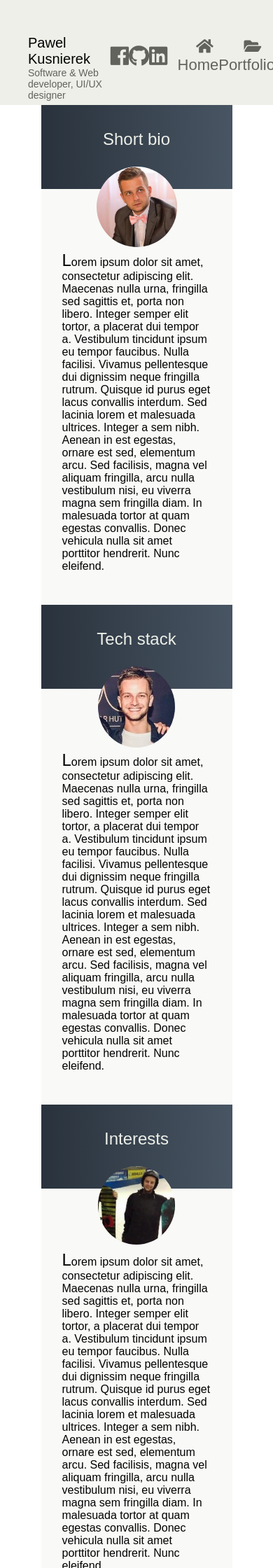
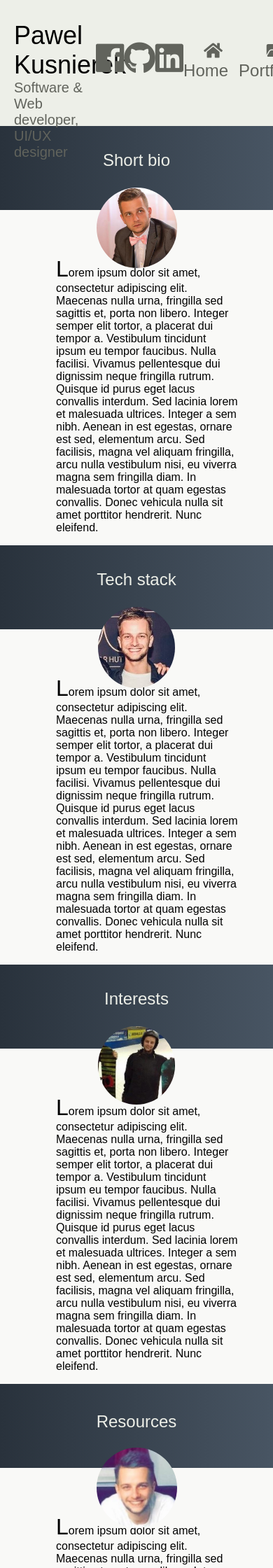
Before and after one commit to PawelKusnierek/PortfolioSite, a PHP site: page / in a window 390 px wide. Shown: the top 2240 px of the page at 70% size. Run offline with PHP 8.4, Linux system fonts and the light colour scheme; some libraries are stand-ins or nearby versions.

Commit message:
fixes for mobile viewing

```diff
--- a/src/index.html
+++ b/src/index.html
@@ -65,7 +65,6 @@
 
     <div class="contentWrapper">
         <section class="content">
-            <br><br><br><br>
             <p>Lorem ipsum dolor sit amet, consectetur adipiscing elit. Maecenas nulla urna, fringilla sed sagittis et,
                 porta non libero. Integer semper elit tortor, a placerat dui tempor a. Vestibulum tincidunt ipsum eu
                 tempor faucibus. Nulla facilisi. Vivamus pellentesque dui dignissim neque fringilla rutrum. Quisque id
@@ -83,7 +82,6 @@
 
     <div class="contentWrapper">
         <section class="content">
-            <br><br><br><br>
             <p>Lorem ipsum dolor sit amet, consectetur adipiscing elit. Maecenas nulla urna, fringilla sed sagittis et,
                 porta non libero. Integer semper elit tortor, a placerat dui tempor a. Vestibulum tincidunt ipsum eu
                 tempor faucibus. Nulla facilisi. Vivamus pellentesque dui dignissim neque fringilla rutrum. Quisque id
@@ -101,7 +99,6 @@
 
     <div class="contentWrapper">
         <section class="content">
-            <br><br><br><br>
             <p>Lorem ipsum dolor sit amet, consectetur adipiscing elit. Maecenas nulla urna, fringilla sed sagittis et,
                 porta non libero. Integer semper elit tortor, a placerat dui tempor a. Vestibulum tincidunt ipsum eu
                 tempor faucibus. Nulla facilisi. Vivamus pellentesque dui dignissim neque fringilla rutrum. Quisque id
@@ -119,7 +116,6 @@
 
     <div class="contentWrapper">
         <section class="content">
-            <br><br><br><br>
             <p>Lorem ipsum dolor sit amet, consectetur adipiscing elit. Maecenas nulla urna, fringilla sed sagittis et,
                 porta non libero. Integer semper elit tortor, a placerat dui tempor a. Vestibulum tincidunt ipsum eu
                 tempor faucibus. Nulla facilisi. Vivamus pellentesque dui dignissim neque fringilla rutrum. Quisque id
--- a/src/stylesheets/main.css
+++ b/src/stylesheets/main.css
@@ -20,7 +20,7 @@ html, body {
 /* line 3, partials/_bio.sass */
 .content p {
   font-family: Nunito, sans-serif;
-  padding: 0 30px 30px 30px;
+  padding: 50px 30px 30px 30px;
   font-size: 16px;
   font-size: 1rem;
   font-weight: 300;
@@ -30,7 +30,7 @@ html, body {
   font-size: 150%;
 }
 
-/* line 11, partials/_bio.sass */
+/* line 12, partials/_bio.sass */
 .headerBio, .bioHeader h1, .techStack h1, .other h1, .resources h1 {
   margin: 35px 0 25px 0;
   font-family: Nunito, sans-serif;
@@ -46,7 +46,7 @@ html, body {
   font-weight: 300;
 }
 
-/* line 24, partials/_bio.sass */
+/* line 25, partials/_bio.sass */
 .bioHeader, .techStack, .other, .resources {
   background: #485563;
   background: -webkit-linear-gradient(to right, #29323c, #485563);
@@ -59,7 +59,7 @@ html, body {
   margin: 100px auto 0 auto;
 }
 
-/* line 37, partials/_bio.sass */
+/* line 38, partials/_bio.sass */
 .bioImage, .techStackImage, .otherImage, .resourcesImage {
   margin: 0 auto 0 auto;
   border-radius: 50%;
@@ -67,22 +67,22 @@ html, body {
   position: relative;
 }
 
-/* line 43, partials/_bio.sass */
+/* line 44, partials/_bio.sass */
 .techStack, .other, .resources {
   margin: 0 auto 0 auto;
 }
 
-/* line 49, partials/_bio.sass */
+/* line 50, partials/_bio.sass */
 .techStackImage {
   width: 110px;
 }
 
-/* line 58, partials/_bio.sass */
+/* line 59, partials/_bio.sass */
 .otherImage {
   width: 110px;
 }
 
-/* line 64, partials/_bio.sass */
+/* line 65, partials/_bio.sass */
 .resources h1 {
   margin: 40px 0 23px 0;
 }
@@ -142,46 +142,46 @@ html, body {
   font-size: 1.875rem;
 }
 
-/* line 43, partials/_header.sass */
+/* line 42, partials/_header.sass */
 i.fab {
   margin: 30px 0 0 0;
 }
-/* line 45, partials/_header.sass */
+/* line 44, partials/_header.sass */
 i.fab.right {
   float: right;
   height: 100%;
 }
-/* line 48, partials/_header.sass */
+/* line 47, partials/_header.sass */
 i.fab.left {
   height: 100%;
 }
-/* line 50, partials/_header.sass */
+/* line 49, partials/_header.sass */
 i.fab.centre {
   width: 100%;
   height: 100%;
   text-align: center;
 }
-/* line 54, partials/_header.sass */
+/* line 53, partials/_header.sass */
 i.fab.right:hover {
   color: #3B5998;
 }
-/* line 56, partials/_header.sass */
+/* line 55, partials/_header.sass */
 i.fab.left:hover {
   color: #0077B5;
 }
-/* line 58, partials/_header.sass */
+/* line 57, partials/_header.sass */
 i.fab.centre:hover {
   color: #c9510c;
 }
 
-/* line 61, partials/_header.sass */
+/* line 60, partials/_header.sass */
 .spacer {
   position: relative;
   display: flex;
   width: 19%;
 }
 
-/* line 66, partials/_header.sass */
+/* line 65, partials/_header.sass */
 .headerButtonContainer {
   position: relative;
   display: flex;
@@ -189,7 +189,7 @@ i.fab.centre:hover {
   float: right;
 }
 
-/* line 72, partials/_header.sass */
+/* line 71, partials/_header.sass */
 .headerButton {
   flex: 1;
   flex-direction: column;
@@ -201,81 +201,109 @@ i.fab.centre:hover {
   text-decoration: none;
 }
 
-/* line 82, partials/_header.sass */
+/* line 81, partials/_header.sass */
 i.fas {
   vertical-align: center;
   padding: 30px 0 0 45%;
 }
 
-/* line 86, partials/_header.sass */
+/* line 85, partials/_header.sass */
 span.headerSpan {
   display: block;
   text-align: center;
 }
 
-/* line 90, partials/_header.sass */
+/* line 89, partials/_header.sass */
 a.headerButton:hover {
   background-color: #e1e3dc;
 }
 
-@media only screen and (max-width: 1200px) {
+@media only screen and (max-width: 1150px) {
   /* line 2, partials/_media.sass */
   .topHeader {
-    height: 150px;
+    height: 180px;
   }
 
   /* line 4, partials/_media.sass */
   .bioHeader, .techStack, .other, .resources {
-    margin: 150px auto 0 auto;
-    width: 70%;
+    margin: 180px auto 0 auto;
+    width: 100%;
   }
 
   /* line 7, partials/_media.sass */
   .nameJobWrapper {
-    width: 35%;
-    padding: 50px 0 0 40px;
+    width: 30%;
+    padding: 30px 0 0 20px;
   }
 
   /* line 10, partials/_media.sass */
-  .contactLinks {
-    width: 25%;
+  .headerName {
+    font-size: 36px;
+    font-size: 2.25rem;
   }
 
   /* line 12, partials/_media.sass */
-  .spacer {
-    width: 4%;
+  .headerJob {
+    font-size: 20px;
+    font-size: 1.25rem;
   }
 
   /* line 14, partials/_media.sass */
-  .contentWrapper {
-    width: 70%;
-    margin: 0 15% 0 15%;
-  }
-
-  /* line 17, partials/_media.sass */
-  .contactLinks, .headerButtonContainer {
-    margin: 35px 0 0 0;
-  }
-
-  /* line 19, partials/_media.sass */
-  .headerButton {
-    font-size: 22px;
-    font-size: 1.375rem;
-  }
-
-  /* line 21, partials/_media.sass */
-  .headerButtonContainer {
+  .contactLinks {
     width: 35%;
   }
 
+  /* line 16, partials/_media.sass */
+  .socialIcon {
+    font-size: 46px;
+    font-size: 2.875rem;
+  }
+
+  /* line 18, partials/_media.sass */
+  .spacer {
+    width: 0;
+  }
+
+  /* line 20, partials/_media.sass */
+  .contentWrapper {
+    width: 100%;
+    margin: 0;
+  }
+
   /* line 23, partials/_media.sass */
-  i.fas {
-    padding: 20px 0 0 45%;
+  .contactLinks {
+    margin: 30px 0 0 0;
   }
 
   /* line 25, partials/_media.sass */
+  .headerButtonContainer {
+    margin: 30px 0 0 0;
+  }
+
+  /* line 27, partials/_media.sass */
+  .headerButton {
+    font-size: 24px;
+    font-size: 1.5rem;
+    padding: 0 15px 0 0;
+  }
+
+  /* line 30, partials/_media.sass */
+  .headerButtonContainer {
+    width: 34%;
+  }
+
+  /* line 32, partials/_media.sass */
   .techStack, .other, .resources, .other, .resources {
-    width: 70%;
+    width: 100%;
     margin: 0 auto 0 auto;
   }
+
+  /* line 36, partials/_media.sass */
+  .content p {
+    padding: 50px 50px 0 80px;
+  }
+  /* line 37, partials/_media.sass */
+  .content p::first-letter {
+    font-size: 200%;
+  }
 }
--- a/src/stylesheets/modules/_mainmodule.sass
+++ b/src/stylesheets/modules/_mainmodule.sass
@@ -11,8 +11,6 @@
   font-size: $size
   //Rem size
   font-size: calculateRem($size)
-
-
 
 //Padding mixin to allow null padding
 @mixin padding($top, $right, $bottom, $left)
--- a/src/stylesheets/partials/_bio.sass
+++ b/src/stylesheets/partials/_bio.sass
@@ -4,10 +4,11 @@
     &::first-letter
       font-size: 150%
     font-family: $fixed-font-family
-    padding: 0 30px 30px 30px
+    padding: 50px 30px 30px 30px
     @include font-size(16px)
     font-weight: 300
 
+//class for h1 elements to be extended in each bio section
 .headerBio
   margin: 35px 0 25px 0
   font-family: $fixed-font-family
--- a/src/stylesheets/partials/_media.sass
+++ b/src/stylesheets/partials/_media.sass
@@ -1,27 +1,39 @@
-@media only screen and (max-width: 1200px)
-    .topHeader
-        height: 150px
-    .bioHeader
-        margin: 150px auto 0 auto
-        width: 70%
-    .nameJobWrapper
-        width: 35%
-        padding: 50px 0 0 40px
-    .contactLinks
-        width: 25%
-    .spacer
-        width: 4%
-    .contentWrapper
-        width: 70%
-        margin: 0 15% 0 15%
-    .contactLinks, .headerButtonContainer
-        margin: 35px 0 0 0
-    .headerButton
-        @include font-size(22px)
-    .headerButtonContainer
-        width: 35%
-    i.fas
-        padding: 20px 0 0 45%
-    .techStack, .other, .resources
-        width: 70%
-        margin: $auto-margin
+@media only screen and (max-width: 1150px)
+  .topHeader
+    height: 180px
+  .bioHeader
+    margin: 180px auto 0 auto
+    width: 100%
+  .nameJobWrapper
+    width: 30%
+    padding: 30px 0 0 20px
+  .headerName
+    @include font-size(36px)
+  .headerJob
+    @include font-size(20px)
+  .contactLinks
+    width: 35%
+  .socialIcon
+    @include font-size(46px)
+  .spacer
+    width: 0
+  .contentWrapper
+    width: 100%
+    margin: 0
+  .contactLinks
+    margin: 30px 0 0 0
+  .headerButtonContainer
+    margin: 30px 0 0 0
+  .headerButton
+    @include font-size(24px)
+    padding: 0 15px 0 0
+  .headerButtonContainer
+    width: 34%
+  .techStack, .other, .resources
+    width: 100%
+    margin: $auto-margin
+  .content
+    p
+      &::first-letter
+        font-size: 200%
+      padding: 50px 50px 0 80px
```
Also changed, not shown: src/stylesheets/partials/_base.sass (+7 -7 lines), src/stylesheets/partials/_header.sass (+65 -66 lines).
